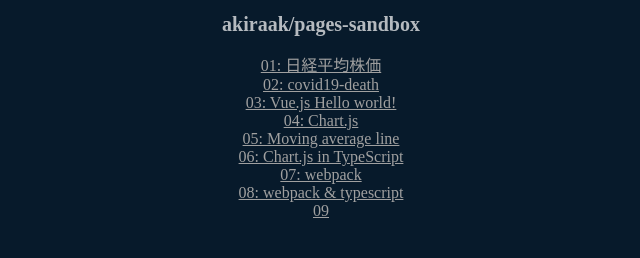
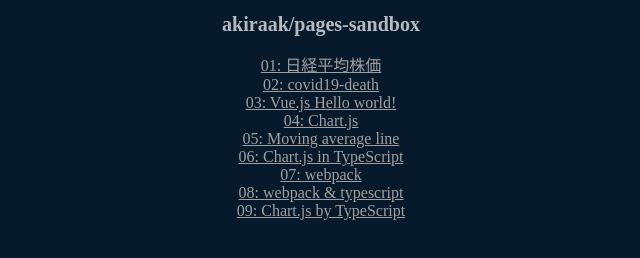
Before and after one commit to akiraak/pages-sandbox, a plain HTML site: page index.html in a window 1280 px wide. Shown: the whole page, without its empty margins (319-959 px from the left). Drawn offline with Linux system fonts and the light colour scheme.

Commit message:
Change name of 09

```diff
--- a/index.html
+++ b/index.html
@@ -17,7 +17,7 @@
       <li><a href="06/">06: Chart.js in TypeScript</a></li>
       <li><a href="07_webpack/">07: webpack</a></li>
       <li><a href="08_webpack_typescript/">08: webpack & typescript</a></li>
-      <li><a href="09/dist/">09</a></li>
+      <li><a href="09_Chart.js_by_TypeScript/dist/">09: Chart.js by TypeScript</a></li>
     </ul>
   </div>
 </body>
```
Also changed, not shown: 09_Chart.js_by_TypeScript/README.md, 09_Chart.js_by_TypeScript/dist/index.html (renamed from 09/dist/index.html), 09_Chart.js_by_TypeScript/package.json (renamed from 09/package.json), 09_Chart.js_by_TypeScript/src/main.ts (renamed from 09/src/main.ts), 09_Chart.js_by_TypeScript/tsconfig.json (renamed from 09/tsconfig.json), 09_Chart.js_by_TypeScript/webpack.config.js (renamed from 09/webpack.config.js), 2 other files.
